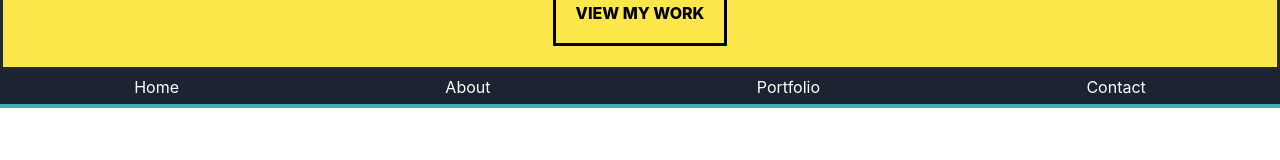
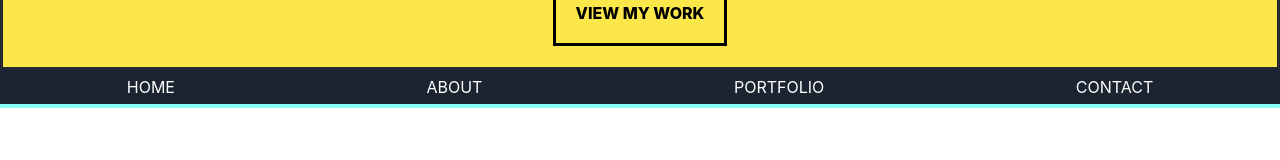
Before and after one commit to Ekaiman/Portfolio, a React (Create React App) app: page / in a window 1280 px wide. Shown: the part 728-888 px from the top of the page. Built offline with nearby package versions, Linux system fonts and the light colour scheme; no server answers.

Commit message:
Change underline and text

```diff
--- a/src/Components/NavBar/NavBar.css
+++ b/src/Components/NavBar/NavBar.css
@@ -14,7 +14,7 @@ li {
 }
 
 .nav-items {
-  border: solid #3eb2b2;
+  border: solid #87fffb;
   border-width: 0px 0px 4px 0px;
   display: flex;
   flex-direction: row;
@@ -29,6 +29,8 @@ li {
 .nav-button {
   text-decoration: none;
   color: inherit;
+  font-weight: 400;
+
 }
 
 .nav-button[aria-current='page'] {
--- a/src/Components/NavBar/NavBar.js
+++ b/src/Components/NavBar/NavBar.js
@@ -9,22 +9,22 @@ const NavBar = () => {
         <ul className='nav-items'>
           <li>
             <a className='home nav-button' href='#home'>
-              Home
+              HOME
             </a>
           </li>
           <li>
             <a className='about nav-button' href='#about'>
-              About
+              ABOUT
             </a>
           </li>
           <li>
             <a className='work nav-button' href='#work'>
-              Portfolio
+              PORTFOLIO
             </a>
           </li>
           <li>
             <a className='contact nav-button' href='#contact'>
-              Contact
+              CONTACT
             </a>
           </li>
         </ul>
```
